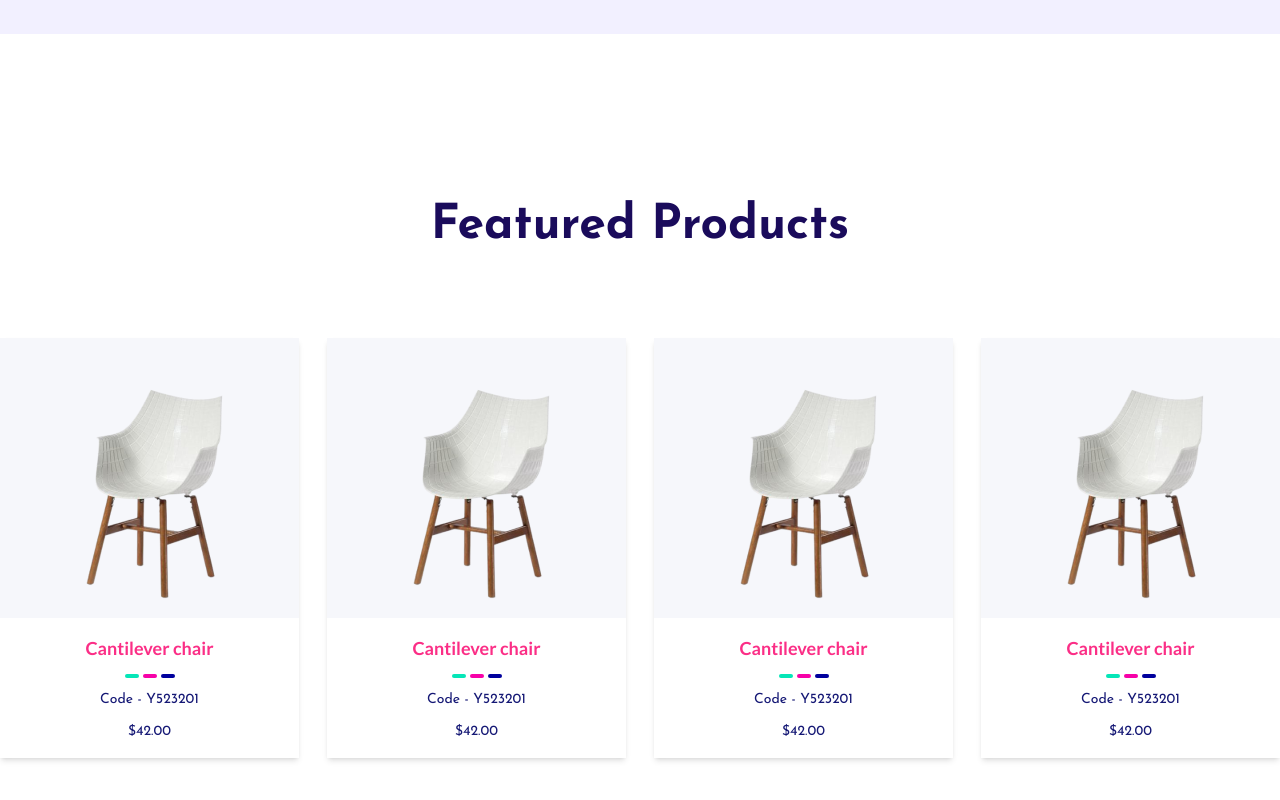
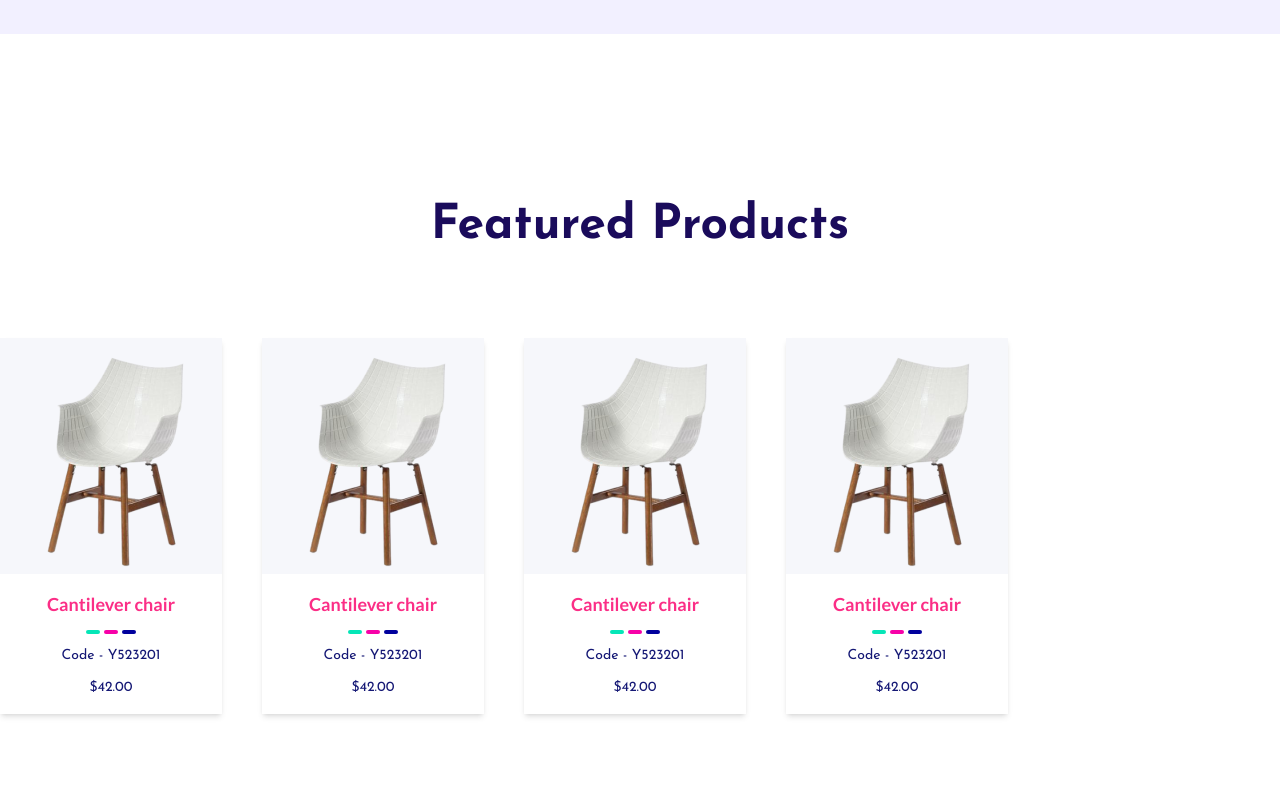
Before and after one commit to Rodro-Kumar/Hekto-Eco-, a React (Vite) app: page / in a window 1280 px wide. Shown: the part 722-1522 px from the top of the page. Built offline with nearby package versions, Linux system fonts and the light colour scheme.

Commit message:
modified

```diff
--- a/src/CommonComponent/FeatureProductCard/FeatureProductCard.jsx
+++ b/src/CommonComponent/FeatureProductCard/FeatureProductCard.jsx
@@ -4,11 +4,16 @@ import { BsCart2 } from "react-icons/bs";
 import { FaRegHeart } from "react-icons/fa6";
 import { FaSearchPlus } from "react-icons/fa";
 
-const FeatureProductCard = ({ productImg }) => {
+const FeatureProductCard = ({
+  productImg,
+  productTitle,
+  productCode,
+  price,
+}) => {
   return (
     <>
-      <div className="group shadow-md w-1/4 cursor-pointer relative">
-        <div className="bg-[#F6F7FB] pt-11 pb-3 flex items-center justify-center">
+      <div className="group shadow-md max-[375px]:h-[300px]  h-[376px] cursor-pointer relative mr-3">
+        <div className="bg-[#F6F7FB] pt-11 pb-8 flex items-center justify-center h-[236px] max-[375px]:h-[160px]">
           <picture>
             <img
               src={productImg ? productImg : furnitureImg}
@@ -18,11 +23,11 @@ const FeatureProductCard = ({ productImg }) => {
         </div>
 
         <div className="flex flex-col items-center py-4 group-hover:bg-[#2F1AC4] transition-all relative">
-          <div className="bg-[#08D15F] py-2 px-3 rounded-sm text-white font-JosfinSans font-medium text-xs  left-1/2 -translate-x-1/2 absolute top-[-38px] hidden group-hover:block transition-all">
+          <div className="bg-[#08D15F] py-2 px-3 max-[375px]:whitespace-nowrap rounded-sm text-white font-JosfinSans font-medium text-xs  left-1/2 -translate-x-1/2 absolute top-[-38px] hidden group-hover:block transition-all">
             <p>View Details</p>
           </div>
           <h2 className="text-lg font-Lato font-bold text-[#FB2E86] group-hover:text-white">
-            Cantilever chair
+            {productTitle ? productTitle : "Cantilever chair"}
           </h2>
           <div className="flex items-center gap-x-1 pt-3">
             <div className="w-[14px] h-1 bg-[#05E6B7] rounded-full"></div>
@@ -30,10 +35,10 @@ const FeatureProductCard = ({ productImg }) => {
             <div className="w-[14px] h-1 bg-[#00009D] rounded-full group-hover:bg-[#FFEAC1]"></div>
           </div>
           <p className="text-[#151875] font-JosfinSans font-normal text-sm py-3 group-hover:text-white">
-            Code - Y523201
+            {productCode ? productCode : "Code - Y523201"}
           </p>
           <h5 className="text-[#151875] font-JosfinSans font-normal text-sm group-hover:text-white">
-            $42.00
+            {price ? price : "$42.00"}
           </h5>
         </div>
         <div className="hidden group-hover:block">
```
